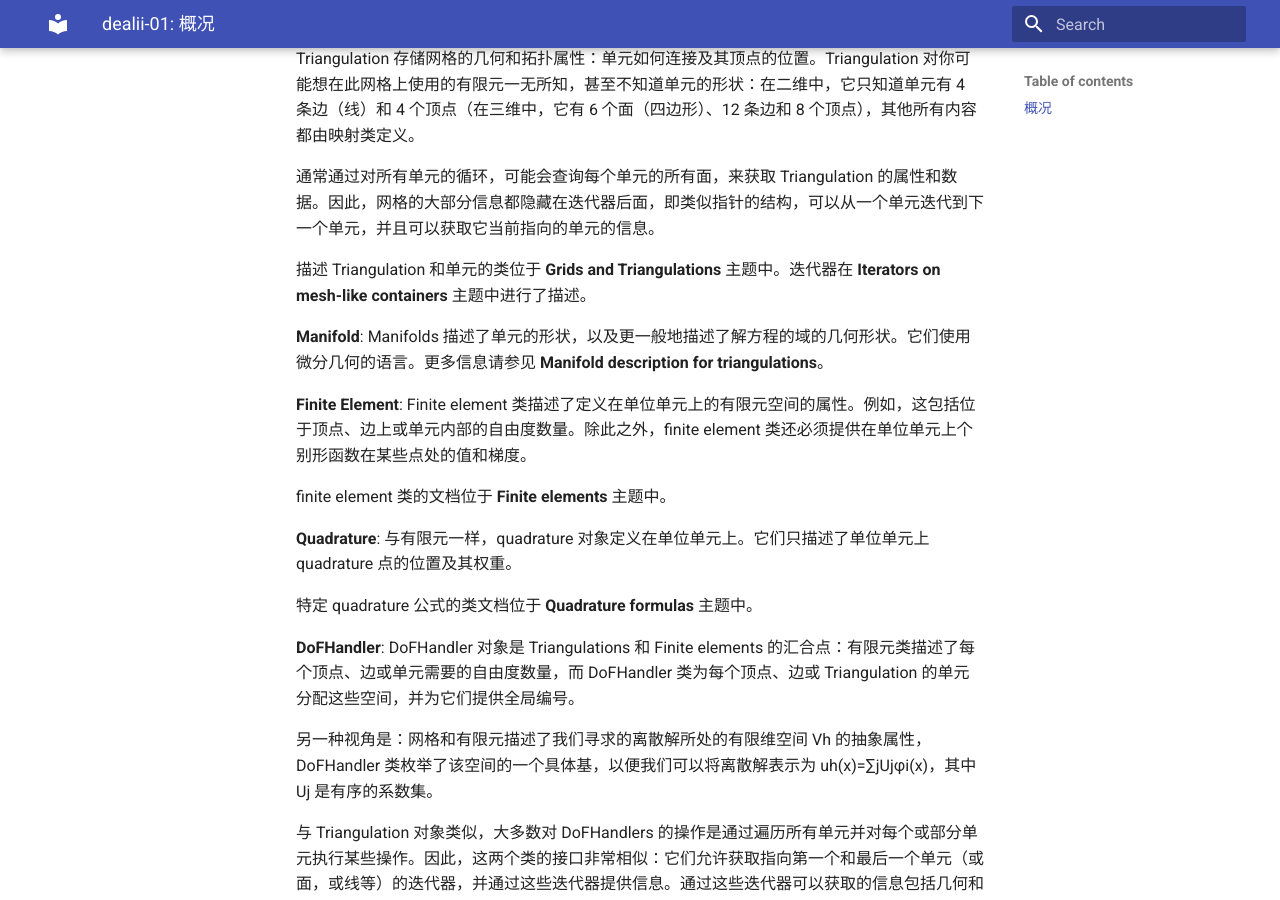
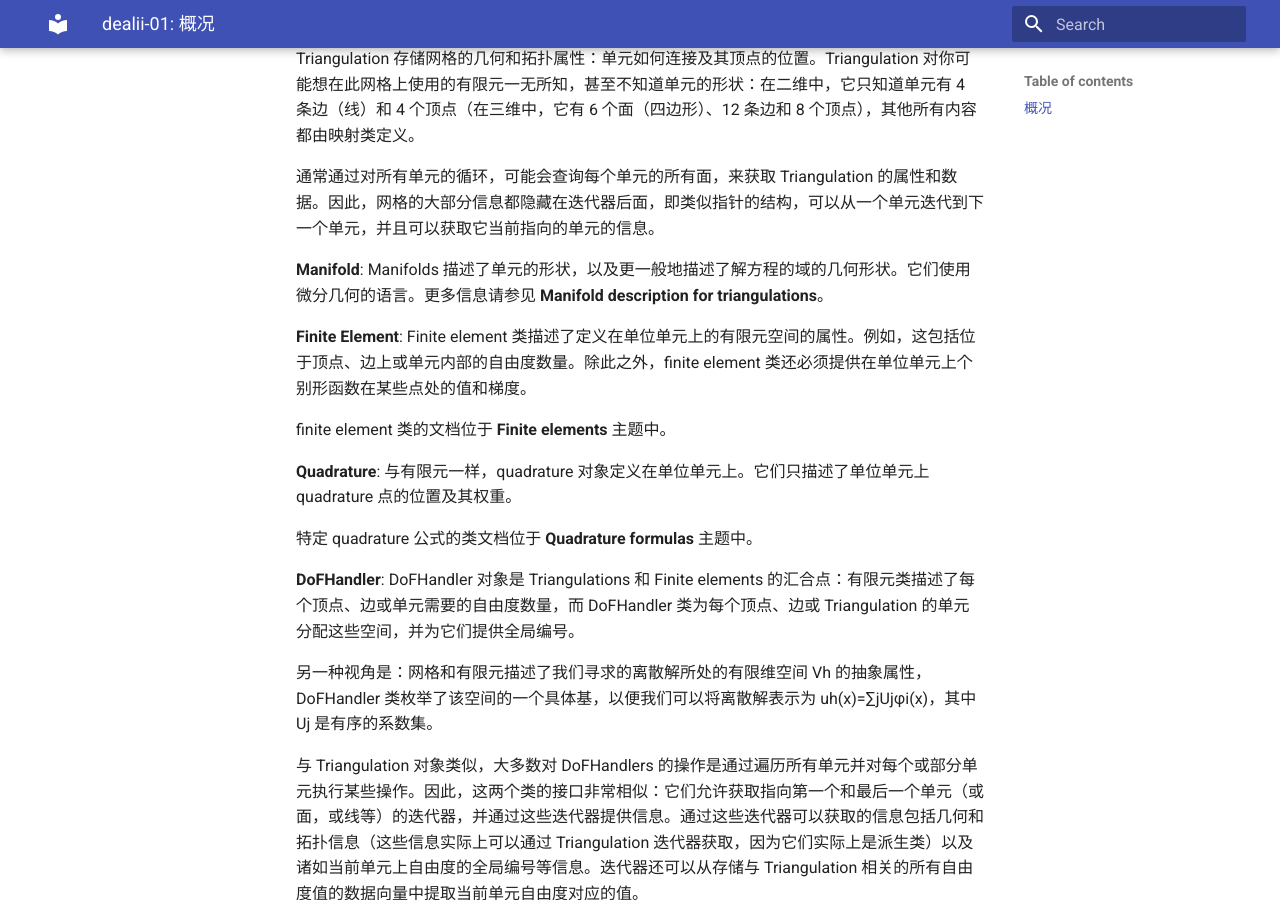
Before and after one commit to ymma98/technotes, an MkDocs documentation site: the page built from docs/FEM/dealii-01_概况.md, in a window 1280 px wide and 900 px high, scrolled down 399 px. Built offline with MkDocs 1.6.1 and Material for MkDocs 9.7.7, drawn with Linux system fonts in a browser that asks for light colours; part of the change alters nothing that is shown.

Commit message:
docs/FEM/dealii-01_概况.md updated from https://stackedit.cn/

```diff
--- a/docs/FEM/dealii-01_概况.md
+++ b/docs/FEM/dealii-01_概况.md
@@ -11,7 +11,6 @@ Triangulation 存储网格的几何和拓扑属性：单元如何连接及其顶
 
 通常通过对所有单元的循环，可能会查询每个单元的所有面，来获取 Triangulation 的属性和数据。因此，网格的大部分信息都隐藏在迭代器后面，即类似指针的结构，可以从一个单元迭代到下一个单元，并且可以获取它当前指向的单元的信息。
 
-描述 Triangulation 和单元的类位于 **Grids and Triangulations** 主题中。迭代器在 **Iterators on mesh-like containers** 主题中进行了描述。
 
 **Manifold**: Manifolds 描述了单元的形状，以及更一般地描述了解方程的域的几何形状。它们使用微分几何的语言。更多信息请参见 **Manifold description for triangulations**。
 
@@ -58,5 +57,5 @@ DoFHandler 类及其关联类在 **Degrees of Freedom** 主题中进行了描述
 我们为希望将应用程序文档直接链接到 deal.II 在线文档的用户提供了 Doxygen 标签文件。标签文件位于 deal.tag。对于每个 deal.II 版本，它位于 Doxygen 参考文档的上一级目录中。要使用标签文件，你需要将其下载到 Doxygen 能找到的位置。之后，在你的 Doxygen 选项文件中找到 `TAGFILES` 键并写入
 
 <!--stackedit_data:
-eyJoaXN0b3J5IjpbLTExMjMyNjMxMzEsMTE2NDEwODQxMF19
+eyJoaXN0b3J5IjpbLTE4MTkwNjY1MTYsMTE2NDEwODQxMF19
 -->
```
